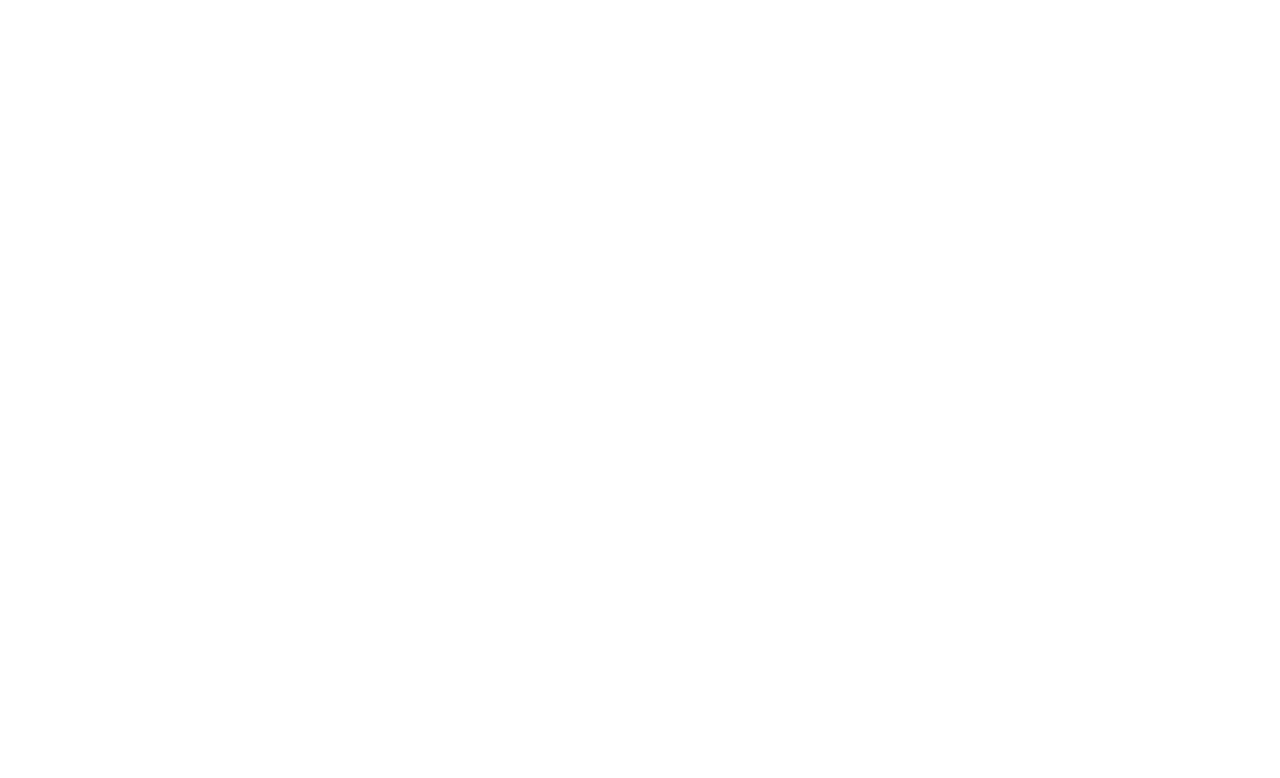
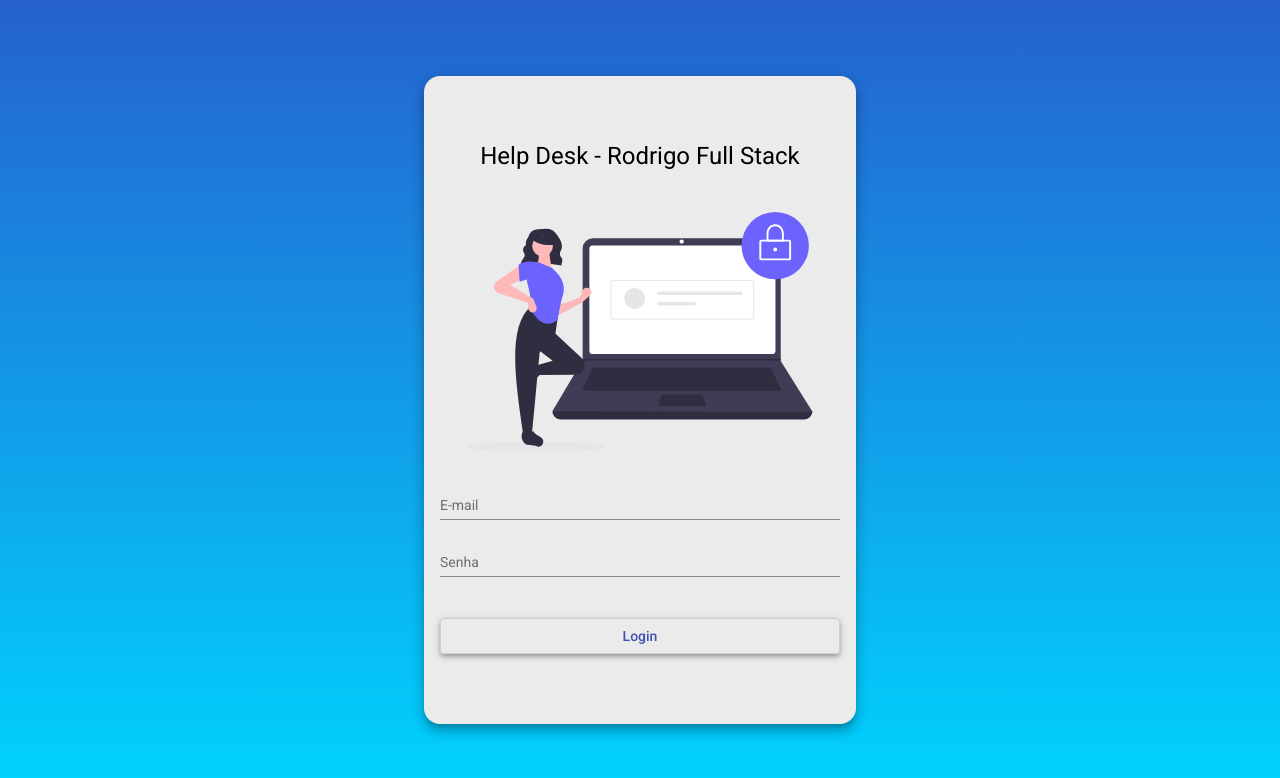
Before and after one commit to Rodrigodante11/helpdesk_front, an Angular app: page /login in a window 1280 px wide. Before the commit this address led to /. Shown: the top 778 px of the page. Built offline with nearby package versions, Linux system fonts and the light colour scheme.

Commit message:
Tela login

```diff
--- a/src/app/app-routing.module.ts
+++ b/src/app/app-routing.module.ts
@@ -28,8 +28,13 @@
 import {NavComponent} from "./components/nav/nav.component";
 import {HomeComponent} from "./components/home/home.component";
 import {TecnicoListComponent} from "./components/tecnico/tecnico-list/tecnico-list.component";
+import {LoginComponent} from "./components/login/login.component";
 
 const routes: Routes = [
+    {
+        path: 'login',
+        component: LoginComponent
+    },
     {
         path: '',
         component: NavComponent, children: [
--- a/src/app/app.module.ts
+++ b/src/app/app.module.ts
@@ -31,6 +31,7 @@
 import { HomeComponent } from './components/home/home.component';
 import { HeaderComponent } from './components/header/header.component';
 import { TecnicoListComponent } from './components/tecnico/tecnico-list/tecnico-list.component';
+import { LoginComponent } from './components/login/login.component';
 
 @NgModule({
   declarations: [
@@ -38,7 +39,8 @@
     NavComponent,
     HomeComponent,
     HeaderComponent,
-    TecnicoListComponent
+    TecnicoListComponent,
+    LoginComponent
   ],
   imports: [
     BrowserModule,
--- /dev/null
+++ b/src/app/components/login/login.component.css
@@ -0,0 +1,34 @@
+.container{
+    height: 100%;
+    background: linear-gradient(180deg, rgba(2,0,36,1) 0%, rgba( 37,97,207,1) 0%, rgba(0,212,255,1) 100% ); ;
+    display: flex;
+    align-items: center;
+    justify-content: center;
+}
+.form{
+    width: 25rem;
+    height: 65%;
+    margin: auto;
+    background-color: rgb(235,235,235);
+    padding: 4rem 1rem;
+    border-radius: 1rem;
+}
+
+h1 {
+    width: 100%;
+    text-align: center;
+}
+
+img{
+    height: 15rem;
+    width: 100%;
+    margin: 1.5rem auto 1.5rem auto;
+}
+.full-width{
+    width: 100%;
+
+}
+
+button{
+    margin-top: 1.5rem;
+}
--- /dev/null
+++ b/src/app/components/login/login.component.html
@@ -0,0 +1,19 @@
+<div class="container">
+    <form class="form mat-elevation-z8">
+        <h1> Help Desk - Rodrigo Full Stack</h1>
+
+        <img src="assets/img/login-image.svg" alt="Help Desk image">
+        <mat-form-field class="full-width">
+            <mat-label>E-mail</mat-label>
+            <input matInput placeholder="Ex. fulano@email.com" >
+        </mat-form-field>
+
+        <mat-form-field class="full-width">
+            <mat-label>Senha</mat-label>
+            <input type="password" matInput placeholder="******">
+        </mat-form-field>
+        <button class="full-width mat-elevation-z4" mat-stroked-button color="primary">Login</button>
+    </form>
+
+
+</div>
--- /dev/null
+++ b/src/app/components/login/login.component.ts
@@ -0,0 +1,15 @@
+import { Component, OnInit } from '@angular/core';
+
+@Component({
+  selector: 'app-login',
+  templateUrl: './login.component.html',
+  styleUrls: ['./login.component.css']
+})
+export class LoginComponent implements OnInit {
+
+  constructor() { }
+
+  ngOnInit(): void {
+  }
+
+}
```
